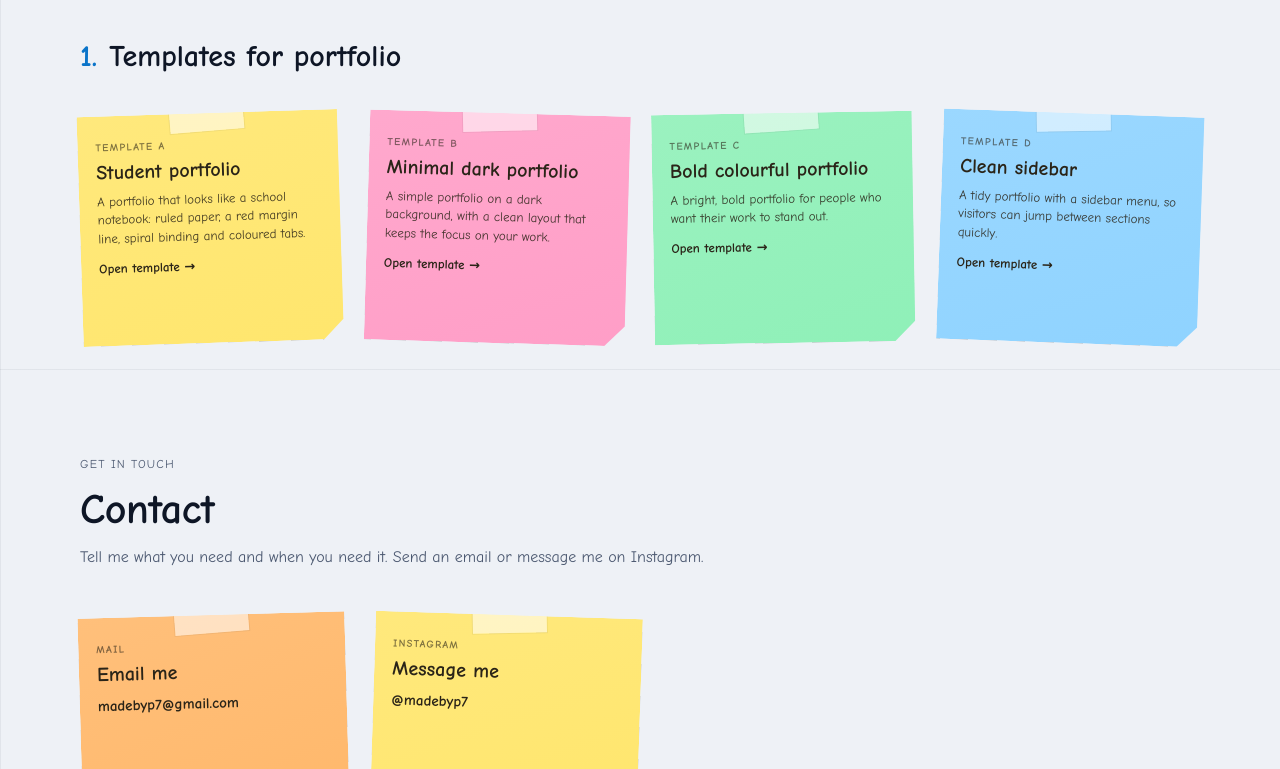
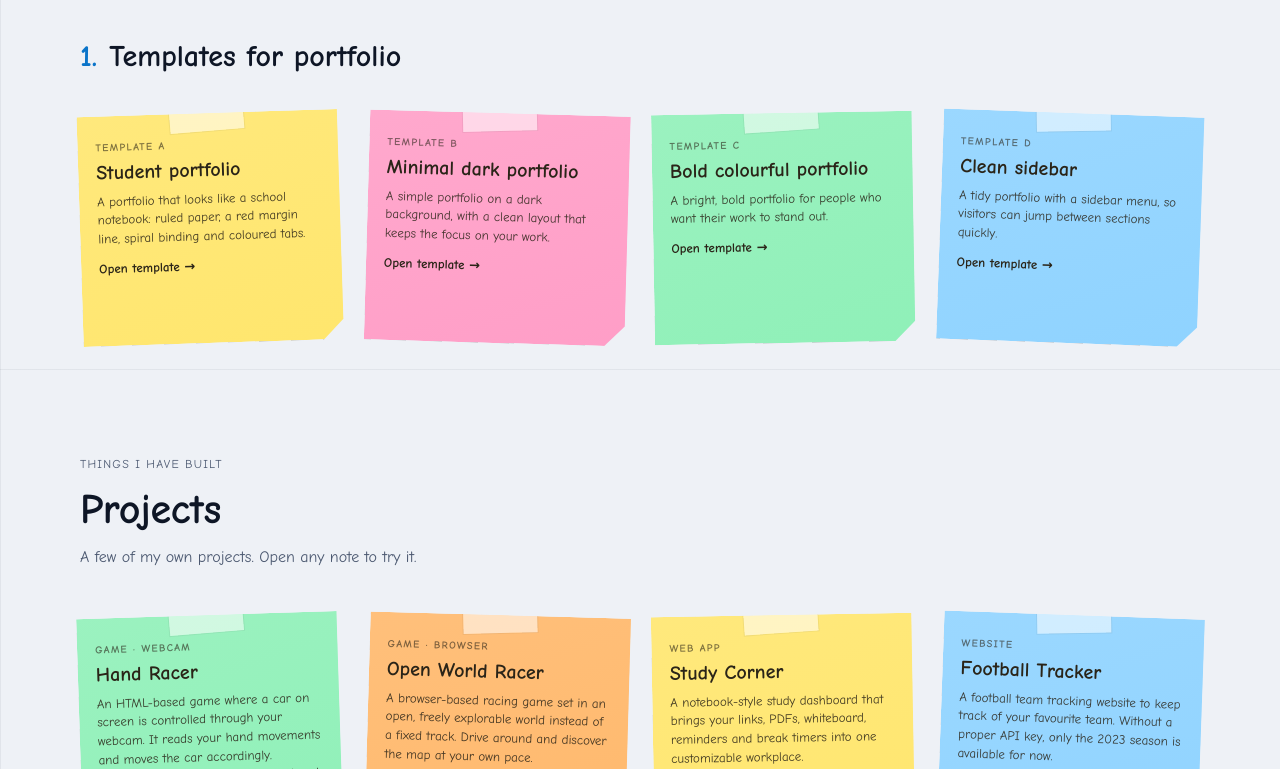
Before and after one commit to MadeByP7/WebsiteBusiness, a plain HTML site: page index.html in a window 1280 px wide. Shown: the part 2031-2800 px from the top of the page. Drawn offline with Linux system fonts and the light colour scheme.

Commit message:
Update index.html

```diff
--- a/index.html
+++ b/index.html
@@ -229,6 +229,7 @@ footer { border-top: 1px solid var(--line); padding-block: 28px 40px; margin-top
       <a href="#services">Services</a>
       <a href="#process">Process</a>
       <a href="#templates">Templates</a>
+      <a href="#projects">Projects</a>
       <a href="#contact">Contact</a>
       <button class="theme" id="theme" type="button" aria-label="Switch colour theme">THEME</button>
     </nav>
@@ -345,6 +346,40 @@ footer { border-top: 1px solid var(--line); padding-block: 28px 40px; margin-top
     </div>
   </section>
 
+  <section id="projects">
+    <div class="head">
+      <span class="mono">Things I have built</span>
+      <h2>Projects</h2>
+      <p>A few of my own projects. Open any note to try it.</p>
+    </div>
+    <div class="services">
+      <a class="note g" style="--rot:-1.8deg;" href="./Project%28HandRacer%29.html">
+        <span class="tag">game &middot; webcam</span>
+        Hand Racer
+        <small>An HTML-based game where a car on screen is controlled through your webcam. It reads your hand movements and moves the car accordingly. Instructions for how to move your hand are shown on the page, just below the webcam feed.</small>
+        <span class="open">Open project &rarr;</span>
+      </a>
+      <a class="note o" style="--rot:1.6deg;" href="./Project%28OpenWorldRacer%29.html">
+        <span class="tag">game &middot; browser</span>
+        Open World Racer
+        <small>A browser-based racing game set in an open, freely explorable world instead of a fixed track. Drive around and discover the map at your own pace.</small>
+        <span class="open">Open project &rarr;</span>
+      </a>
+      <a class="note y" style="--rot:-1deg;" href="https://studycorners.netlify.app/" target="_blank" rel="noopener">
+        <span class="tag">web app</span>
+        Study Corner
+        <small>A notebook-style study dashboard that brings your links, PDFs, whiteboard, reminders and break timers into one customizable workplace.</small>
+        <span class="open">Open project &rarr;</span>
+      </a>
+      <a class="note b" style="--rot:2deg;" href="https://footballtraker.netlify.app/" target="_blank" rel="noopener">
+        <span class="tag">website</span>
+        Football Tracker
+        <small>A football team tracking website to keep track of your favourite team. Without a proper API key, only the 2023 season is available for now.</small>
+        <span class="open">Open project &rarr;</span>
+      </a>
+    </div>
+  </section>
+
   <section id="contact">
     <div class="head">
       <span class="mono">Get in touch</span>
```
